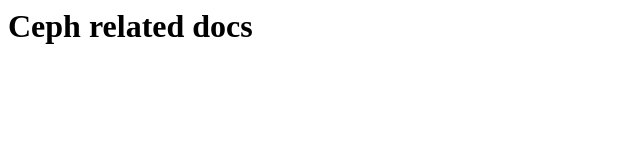
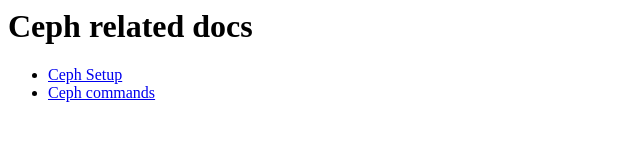
Before and after one commit to zeshaq/techdocs, a plain HTML site: page ceph/index.html in a window 1280 px wide. Shown: the whole page, without its empty margins (0-640 px from the left). Drawn offline with Linux system fonts and the light colour scheme.

Commit message:
Update index.html

```diff
--- a/ceph/index.html
+++ b/ceph/index.html
@@ -1 +1,8 @@
 <h1>Ceph related docs</h1>
+
+
+    <ul>
+
+        <li><a href="ceph-setup.html">Ceph Setup</a></li>
+        <li><a href="generic-commands.html">Ceph commands  </a></li>
+    </ul>
```
